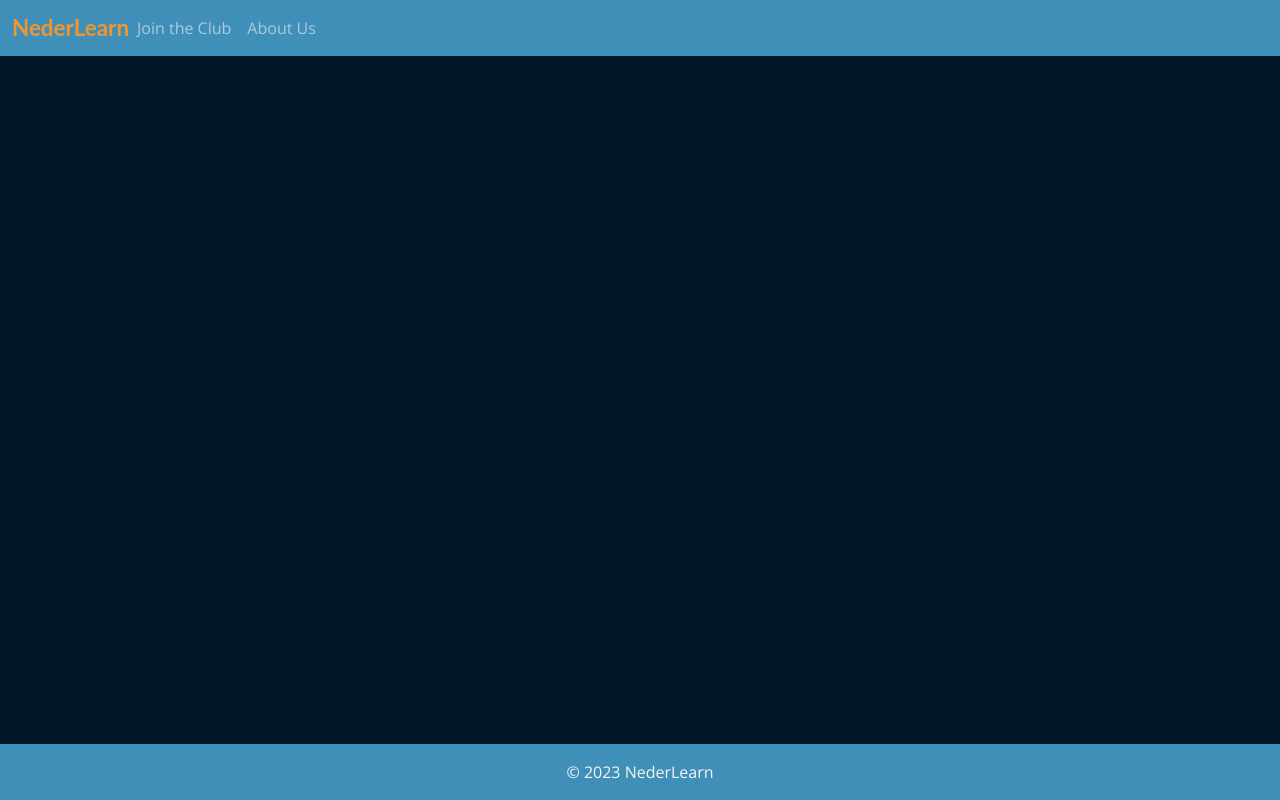
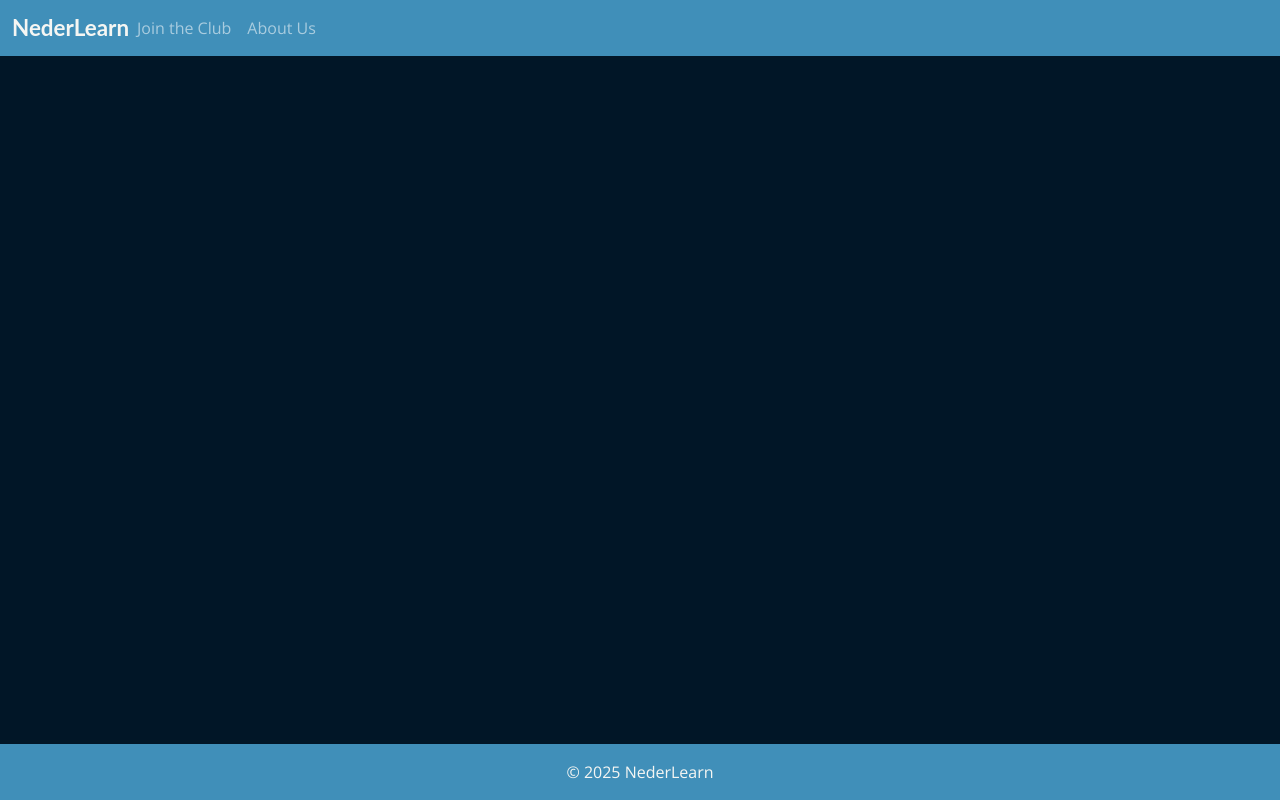
Before and after one commit to Blignaut24/NederLearn_V5, a Django app: page / in a window 1280 px wide. Run offline with Django 5.2, Linux system fonts and the light colour scheme; data that the repository does not hold is empty; some web fonts are replaced.

Commit message:
style: update logo styling

```diff
--- a/nederlearn/settings.py
+++ b/nederlearn/settings.py
@@ -51,7 +51,7 @@ ALLOWED_HOSTS = [
     "nederlearn-v5-c628536a9899.herokuapp.com",  # Current production server
     # Development Environments
     "localhost",  # Local development server
-    "8000-blignaut24-nederlearnv5-omwnjaop6qn.ws-eu117.gitpod.io",  # GitPod workspace
+    "8000-blignaut24-nederlearnv5-zq5bfymydl5.ws-eu117.gitpod.io",  # GitPod workspace
 ]
 
 # =======================================
--- a/static/css/style.css
+++ b/static/css/style.css
@@ -49,7 +49,7 @@ body {
     font-family: Lato, sans-serif;
     font-size: 1.4rem;
     font-weight: 700;
-    color: var(--secondary-color);
+    color: var(--light-text);
     text-decoration: none;
 }
 
--- a/templates/base.html
+++ b/templates/base.html
@@ -68,7 +68,7 @@
         {# Footer Section #}
         <footer class="footer mt-auto py-3 dark-bg">
             <div class="container text-center">
-                <p class="m-0">© 2023 NederLearn</p>
+                <p class="m-0">© 2025 NederLearn</p>
             </div>
         </footer>
     </body>
```
Also changed, not shown: 1 other file.
